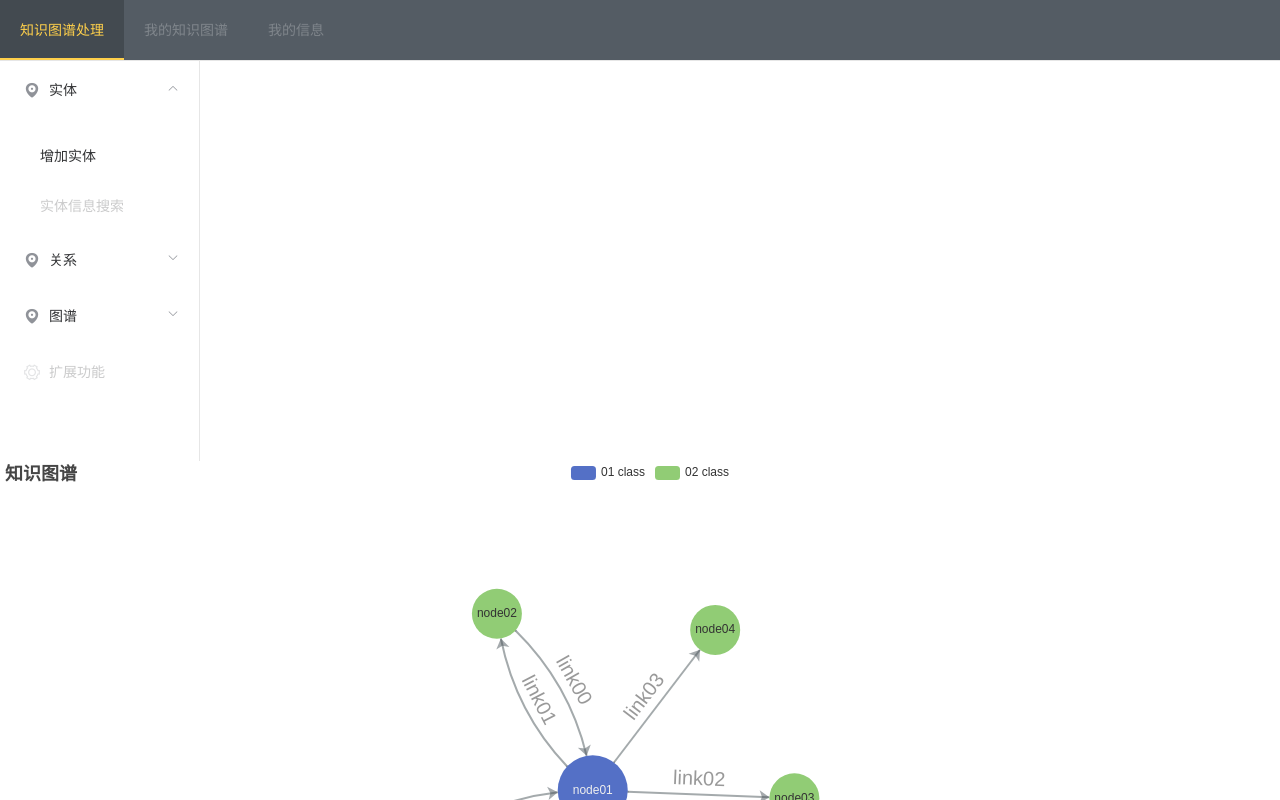
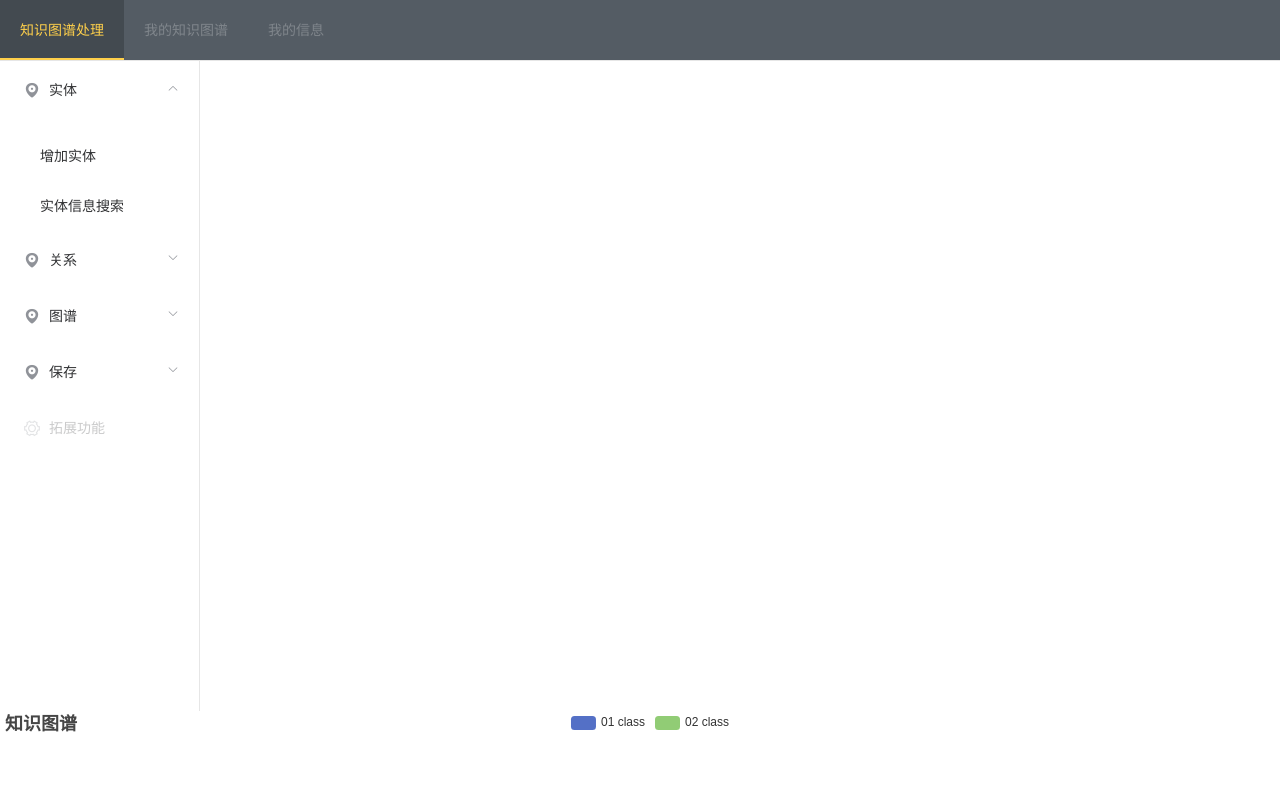
Before and after one commit to DirectorJerrian/OwOfront, a Vue app: page /#/ChartEdit in a window 1280 px wide. Both pictures are taken after a click on the element "实体". Shown: the top 800 px of the page. Built offline with nearby package versions, Linux system fonts and the light colour scheme.

Commit message:
feat: 图谱展示

```diff
--- a/src/components/ChartEdit.vue
+++ b/src/components/ChartEdit.vue
@@ -23,7 +23,7 @@
           </template>
           <el-menu-item-group>
             <el-menu-item index="1-1" @click="createNodeClick()">增加实体</el-menu-item>
-            <el-menu-item index="1-2" disabled>实体信息搜索</el-menu-item>
+            <el-menu-item index="1-2" @click="">实体信息搜索</el-menu-item>
           </el-menu-item-group>
         </el-submenu>
         <el-submenu index="2">
@@ -33,7 +33,7 @@
           </template>
           <el-menu-item-group>
             <el-menu-item index="2-1" @click="createLinkClick()">增加关系</el-menu-item>
-            <el-menu-item index="2-2" disabled>关系信息搜索</el-menu-item>
+            <el-menu-item index="2-2" @click="">关系信息搜索</el-menu-item>
           </el-menu-item-group>
         </el-submenu>
         <el-submenu index="3" >
@@ -42,20 +42,34 @@
             <span slot="title">图谱</span>
           </template>
           <el-menu-item-group>
-            <el-menu-item index="3-1" @click="saveChartClick()">保存到我的图谱</el-menu-item>
-            <el-menu-item index="3-2" @click="chartXMLDownloadClick()">图谱XML导出</el-menu-item>
-            <el-menu-item index="3-3" @click="chartImgDownloadClick()">图谱图片导出</el-menu-item>
-            <el-menu-item index="3-3" @click="fixChartClick()">图谱固定</el-menu-item>
+            <el-menu-item index="3-1" @click="">信息统计</el-menu-item>
+            <el-menu-item index="3-2" @click="">排版模式</el-menu-item>
+            <el-menu-item index="3-3" @click="">力导图模式</el-menu-item>
+            <el-menu-item index="3-4" @click="fixChartClick()">图谱固定</el-menu-item>
           </el-menu-item-group>
         </el-submenu>
-        <el-menu-item index="4" disabled>
+        <el-submenu index="4" >
+          <template slot="title">
+            <i class="el-icon-location"></i>
+            <span slot="title">保存</span>
+          </template>
+          <el-menu-item-group>
+            <el-menu-item index="4-1" @click="saveChartClick()">保存到我的图谱</el-menu-item>
+            <el-menu-item index="4-2" @click="chartXMLDownloadClick()">图谱XML导出</el-menu-item>
+            <el-menu-item index="4-3" @click="chartImgDownloadClick()">图谱图片导出</el-menu-item>
+          </el-menu-item-group>
+        </el-submenu>
+        <el-menu-item index="5" disabled>
           <i class="el-icon-setting"></i>
-          <span slot="title">扩展功能</span>
+          <span slot="title">拓展功能</span>
         </el-menu-item>
       </el-menu>
     </div>
     <div id="chart"></div>
+<!--    图谱编辑-->
     <div id="chartInfoEdit" style="width: 0;background-color: #82fff5"></div>
+<!--    图谱信息搜索-->
+    <div id="chartSearch"></div>
   </div>
 
 </template>
@@ -203,6 +217,8 @@
           }]
         },
           chart:{},
+          isChartSearchVisible:false,
+          isChartInfoEditVisible:false,
           isNodeEdit:false,
           isLinkEdit:false,
           isNodeCreate:false,
@@ -241,11 +257,18 @@
             $("#chart").animate({"width":"1000px"});
             $("#chartInfoEdit").animate({"width":"300px"});
           }else{
-
+            $("#chart").animate({"width":"1300px"});
+            $("#chartInfoEdit").animate({"width":"0"});
           }
         },
         createNodeClick(){
+          if(this.isChartInfoEditVisible) {
+            this.isChartInfoEditVisible=false;
+            this.tableAnimation(false);
+            return;
+          }
           this.isNodeCreate=true;
+          this.isChartInfoEditVisible=true;
           this.tableAnimation(true)
 
         },
@@ -296,6 +319,7 @@
   }
   #sideMenu{
     width: 200px;
+    height:650px;
     float:left;
     display:flex;
   }
```
Also changed, not shown: 1 other file (tests, documents, lock files or other folders).
